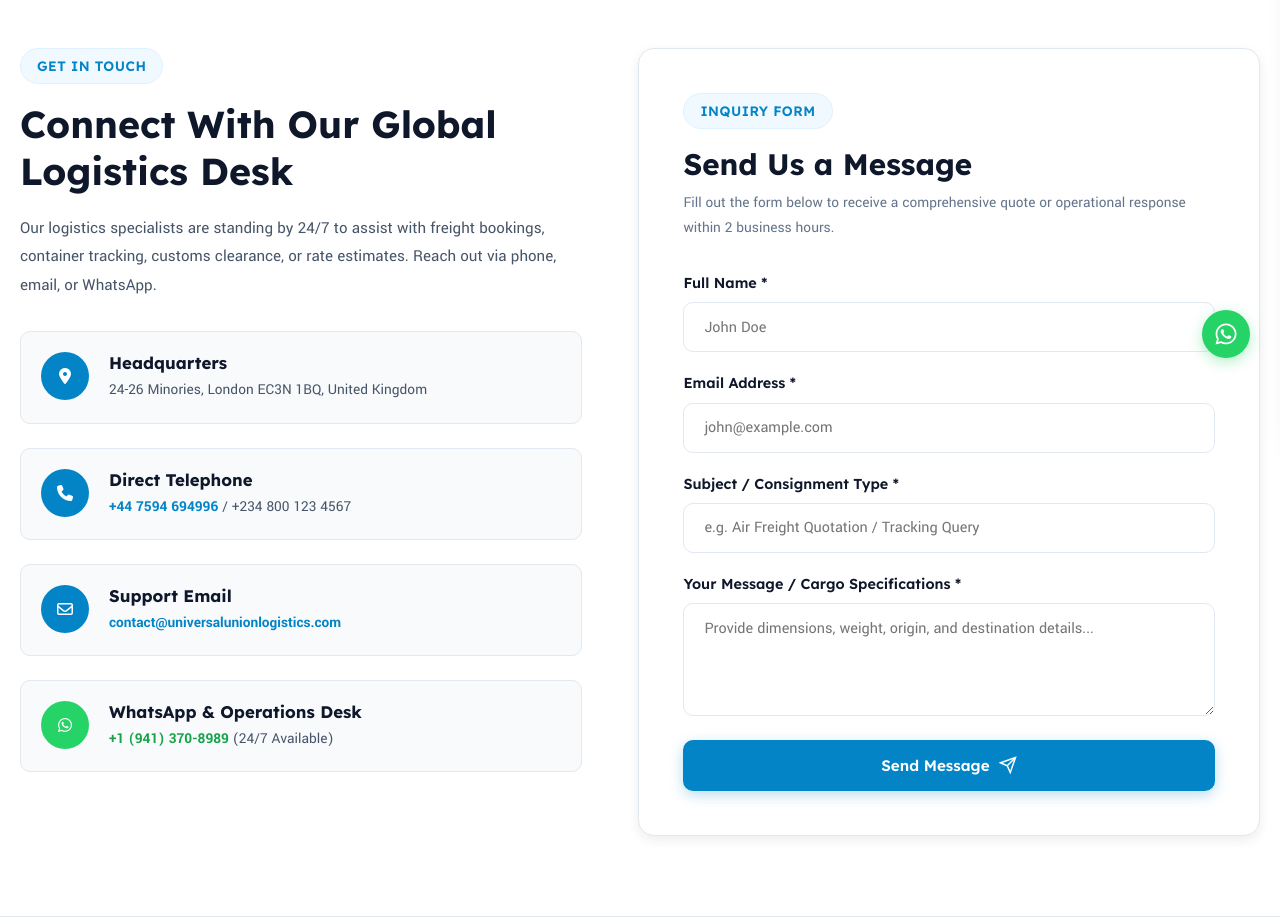
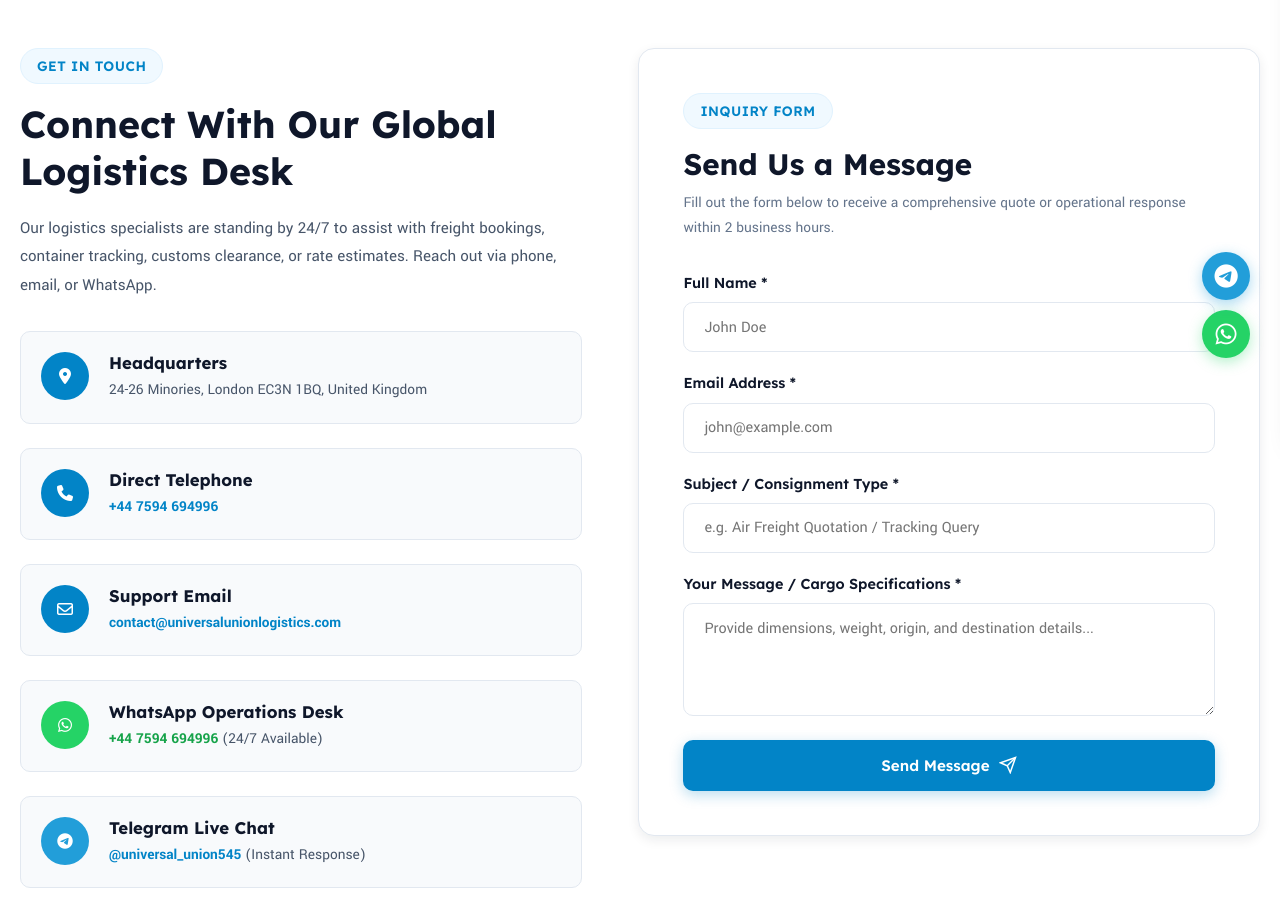
Before and after one commit to wajobusiness/Logisticscript, a PHP site: page /contact.html in a window 1280 px wide. Shown: the part 352-1269 px from the top of the page. Run offline with PHP 8.4, Linux system fonts and the light colour scheme.

Commit message:
Add Telegram live chat link and floating widget

```diff
--- a/about.html
+++ b/about.html
@@ -393,6 +393,7 @@
                     <a href="https://twitter.com" target="_blank" aria-label="Twitter"><i class="fa-brands fa-x-twitter"></i></a>
                     <a href="https://linkedin.com" target="_blank" aria-label="LinkedIn"><i class="fa-brands fa-linkedin-in"></i></a>
                     <a href="https://wa.me/447594694996" target="_blank" aria-label="WhatsApp"><i class="fa-brands fa-whatsapp"></i></a>
+                    <a href="https://t.me/universal_union545" target="_blank" aria-label="Telegram"><i class="fa-brands fa-telegram"></i></a>
                 </div>
             </div>
         </div>
@@ -401,6 +402,9 @@
     <!-- Floating Buttons -->
     <button class="scroll-to-top" aria-label="Scroll to top"><svg width="20" height="20" viewBox="0 0 24 24" fill="none" stroke="currentColor" stroke-width="2.5"><polyline points="18 15 12 9 6 15"></polyline></svg></button>
     <a href="https://wa.me/447594694996" target="_blank" class="whatsapp-float" aria-label="Chat on WhatsApp"><i class="fa-brands fa-whatsapp" style="font-size: 1.5rem;"></i></a>
+    <a href="https://t.me/universal_union545" target="_blank" class="telegram-float" aria-label="Chat on Telegram">
+        <i class="fa-brands fa-telegram" style="font-size: 1.5rem;"></i>
+    </a>
 
     <script src="assets/js/sky-logistics.js"></script>
 </body>
--- a/assets/css/sky-logistics.css
+++ b/assets/css/sky-logistics.css
@@ -1535,6 +1535,48 @@ img {
   color: #ffffff;
 }
 
+.telegram-float {
+  position: fixed;
+  bottom: 148px;
+  right: 30px;
+  width: 48px;
+  height: 48px;
+  border-radius: 50%;
+  background-color: #229ed9;
+  color: #ffffff;
+  box-shadow: 0 4px 14px rgba(34, 158, 217, 0.4);
+  display: flex;
+  align-items: center;
+  justify-content: center;
+  z-index: 999;
+  transition: var(--transition);
+}
+.telegram-float:hover {
+  transform: scale(1.08);
+  color: #ffffff;
+}
+
+@media (max-width: 640px) {
+  .scroll-to-top {
+    bottom: 20px;
+    right: 20px;
+    width: 42px;
+    height: 42px;
+  }
+  .whatsapp-float {
+    bottom: 74px;
+    right: 20px;
+    width: 42px;
+    height: 42px;
+  }
+  .telegram-float {
+    bottom: 126px;
+    right: 20px;
+    width: 42px;
+    height: 42px;
+  }
+}
+
 /* ==========================================================================
    FORM CONTROLS (Common to Contact, Tracking, Admin)
    ========================================================================== */
--- a/contact.html
+++ b/contact.html
@@ -135,7 +135,7 @@
                             <div>
                                 <h4 style="font-size: 1.05rem; margin-bottom: 0.25rem;">Direct Telephone</h4>
                                 <p style="margin: 0; color: var(--text-body); font-size: 0.95rem;">
-                                    <a href="tel:+447594694996" style="color: var(--primary); font-weight: 600;">+44 7594 694996</a> / +234 800 123 4567
+                                    <a href="tel:+447594694996" style="color: var(--primary); font-weight: 600;">+44 7594 694996</a>
                                 </p>
                             </div>
                         </div>
@@ -153,15 +153,28 @@
                             </div>
                         </div>
 
-                        <!-- Business Hours / WhatsApp -->
+                        <!-- WhatsApp Live Chat -->
                         <div style="display: flex; align-items: flex-start; gap: 1.25rem; padding: 1.25rem; background-color: var(--bg-light); border-radius: var(--radius-md); border: 1px solid var(--border-color);">
                             <div class="btn-circle-icon" style="background-color: #25d366; flex-shrink: 0;">
                                 <i class="fa-brands fa-whatsapp"></i>
                             </div>
                             <div>
-                                <h4 style="font-size: 1.05rem; margin-bottom: 0.25rem;">WhatsApp & Operations Desk</h4>
+                                <h4 style="font-size: 1.05rem; margin-bottom: 0.25rem;">WhatsApp Operations Desk</h4>
                                 <p style="margin: 0; color: var(--text-body); font-size: 0.95rem;">
-                                    <a href="https://wa.me/19413708989" target="_blank" style="color: #16a34a; font-weight: 600;">+1 (941) 370-8989</a> (24/7 Available)
+                                    <a href="https://wa.me/447594694996" target="_blank" style="color: #16a34a; font-weight: 600;">+44 7594 694996</a> (24/7 Available)
+                                </p>
+                            </div>
+                        </div>
+
+                        <!-- Telegram Live Chat -->
+                        <div style="display: flex; align-items: flex-start; gap: 1.25rem; padding: 1.25rem; background-color: var(--bg-light); border-radius: var(--radius-md); border: 1px solid var(--border-color);">
+                            <div class="btn-circle-icon" style="background-color: #229ed9; flex-shrink: 0;">
+                                <i class="fa-brands fa-telegram"></i>
+                            </div>
+                            <div>
+                                <h4 style="font-size: 1.05rem; margin-bottom: 0.25rem;">Telegram Live Chat</h4>
+                                <p style="margin: 0; color: var(--text-body); font-size: 0.95rem;">
+                                    <a href="https://t.me/universal_union545" target="_blank" style="color: #0284c7; font-weight: 600;">@universal_union545</a> (Instant Response)
                                 </p>
                             </div>
                         </div>
@@ -234,7 +247,7 @@
                     <ul class="footer-contact-list">
                         <li class="footer-contact-item"><i class="fa-regular fa-envelope"></i><a href="mailto:contact@universalunionlogistics.com">contact@universalunionlogistics.com</a></li>
                         <li class="footer-contact-item"><i class="fa-solid fa-location-dot"></i><span>24-26 Minories, London EC3N 1BQ, United Kingdom</span></li>
-                        <li class="footer-contact-item"><i class="fa-brands fa-whatsapp"></i><a href="https://wa.me/19413708989" target="_blank">+1 (941) 370-8989</a></li>
+                        <li class="footer-contact-item"><i class="fa-brands fa-whatsapp"></i><a href="https://wa.me/447594694996" target="_blank">+44 7594 694996</a></li>
                     </ul>
                 </div>
 
@@ -277,14 +290,18 @@
                     <a href="https://facebook.com" target="_blank" aria-label="Facebook"><i class="fa-brands fa-facebook-f"></i></a>
                     <a href="https://twitter.com" target="_blank" aria-label="Twitter"><i class="fa-brands fa-x-twitter"></i></a>
                     <a href="https://linkedin.com" target="_blank" aria-label="LinkedIn"><i class="fa-brands fa-linkedin-in"></i></a>
-                    <a href="https://wa.me/19413708989" target="_blank" aria-label="WhatsApp"><i class="fa-brands fa-whatsapp"></i></a>
+                    <a href="https://wa.me/447594694996" target="_blank" aria-label="WhatsApp"><i class="fa-brands fa-whatsapp"></i></a>
+                    <a href="https://t.me/universal_union545" target="_blank" aria-label="Telegram"><i class="fa-brands fa-telegram"></i></a>
                 </div>
             </div>
         </div>
     </footer>
 
     <button class="scroll-to-top" aria-label="Scroll to top"><svg width="20" height="20" viewBox="0 0 24 24" fill="none" stroke="currentColor" stroke-width="2.5"><polyline points="18 15 12 9 6 15"></polyline></svg></button>
-    <a href="https://wa.me/19413708989" target="_blank" class="whatsapp-float" aria-label="Chat on WhatsApp"><i class="fa-brands fa-whatsapp" style="font-size: 1.5rem;"></i></a>
+    <a href="https://wa.me/447594694996" target="_blank" class="whatsapp-float" aria-label="Chat on WhatsApp"><i class="fa-brands fa-whatsapp" style="font-size: 1.5rem;"></i></a>
+    <a href="https://t.me/universal_union545" target="_blank" class="telegram-float" aria-label="Chat on Telegram">
+        <i class="fa-brands fa-telegram" style="font-size: 1.5rem;"></i>
+    </a>
 
     <script src="assets/js/sky-logistics.js"></script>
 </body>
--- a/faq.html
+++ b/faq.html
@@ -271,6 +271,9 @@
 
     <button class="scroll-to-top" aria-label="Scroll to top"><svg width="20" height="20" viewBox="0 0 24 24" fill="none" stroke="currentColor" stroke-width="2.5"><polyline points="18 15 12 9 6 15"></polyline></svg></button>
     <a href="https://wa.me/447594694996" target="_blank" class="whatsapp-float" aria-label="Chat on WhatsApp"><i class="fa-brands fa-whatsapp" style="font-size: 1.5rem;"></i></a>
+    <a href="https://t.me/universal_union545" target="_blank" class="telegram-float" aria-label="Chat on Telegram">
+        <i class="fa-brands fa-telegram" style="font-size: 1.5rem;"></i>
+    </a>
 
     <script src="assets/js/sky-logistics.js"></script>
 </body>
--- a/index.html
+++ b/index.html
@@ -630,6 +630,7 @@
                     <a href="https://twitter.com" target="_blank" aria-label="Twitter"><i class="fa-brands fa-x-twitter"></i></a>
                     <a href="https://linkedin.com" target="_blank" aria-label="LinkedIn"><i class="fa-brands fa-linkedin-in"></i></a>
                     <a href="https://wa.me/447594694996" target="_blank" aria-label="WhatsApp"><i class="fa-brands fa-whatsapp"></i></a>
+                    <a href="https://t.me/universal_union545" target="_blank" aria-label="Telegram"><i class="fa-brands fa-telegram"></i></a>
                 </div>
             </div>
         </div>
@@ -642,6 +643,9 @@
     <a href="https://wa.me/447594694996" target="_blank" class="whatsapp-float" aria-label="Chat on WhatsApp">
         <i class="fa-brands fa-whatsapp" style="font-size: 1.5rem;"></i>
     </a>
+    <a href="https://t.me/universal_union545" target="_blank" class="telegram-float" aria-label="Chat on Telegram">
+        <i class="fa-brands fa-telegram" style="font-size: 1.5rem;"></i>
+    </a>
 
     <!-- Core Interactive Scripts -->
     <script src="assets/js/sky-logistics.js"></script>
--- a/privacy.html
+++ b/privacy.html
@@ -200,5 +200,8 @@
     <a href="https://wa.me/447594694996" target="_blank" class="whatsapp-float" aria-label="Chat on WhatsApp">
         <i class="fa-brands fa-whatsapp" style="font-size: 1.5rem;"></i>
     </a>
+    <a href="https://t.me/universal_union545" target="_blank" class="telegram-float" aria-label="Chat on Telegram">
+        <i class="fa-brands fa-telegram" style="font-size: 1.5rem;"></i>
+    </a>
 </body>
 </html>
--- a/services.html
+++ b/services.html
@@ -414,6 +414,7 @@
                     <a href="https://twitter.com" target="_blank" aria-label="Twitter"><i class="fa-brands fa-x-twitter"></i></a>
                     <a href="https://linkedin.com" target="_blank" aria-label="LinkedIn"><i class="fa-brands fa-linkedin-in"></i></a>
                     <a href="https://wa.me/447594694996" target="_blank" aria-label="WhatsApp"><i class="fa-brands fa-whatsapp"></i></a>
+                    <a href="https://t.me/universal_union545" target="_blank" aria-label="Telegram"><i class="fa-brands fa-telegram"></i></a>
                 </div>
             </div>
         </div>
@@ -421,6 +422,9 @@
 
     <button class="scroll-to-top" aria-label="Scroll to top"><svg width="20" height="20" viewBox="0 0 24 24" fill="none" stroke="currentColor" stroke-width="2.5"><polyline points="18 15 12 9 6 15"></polyline></svg></button>
     <a href="https://wa.me/447594694996" target="_blank" class="whatsapp-float" aria-label="Chat on WhatsApp"><i class="fa-brands fa-whatsapp" style="font-size: 1.5rem;"></i></a>
+    <a href="https://t.me/universal_union545" target="_blank" class="telegram-float" aria-label="Chat on Telegram">
+        <i class="fa-brands fa-telegram" style="font-size: 1.5rem;"></i>
+    </a>
 
     <script src="assets/js/sky-logistics.js"></script>
 </body>
--- a/terms.html
+++ b/terms.html
@@ -200,5 +200,8 @@
     <a href="https://wa.me/447594694996" target="_blank" class="whatsapp-float" aria-label="Chat on WhatsApp">
         <i class="fa-brands fa-whatsapp" style="font-size: 1.5rem;"></i>
     </a>
+    <a href="https://t.me/universal_union545" target="_blank" class="telegram-float" aria-label="Chat on Telegram">
+        <i class="fa-brands fa-telegram" style="font-size: 1.5rem;"></i>
+    </a>
 </body>
 </html>
--- a/track.html
+++ b/track.html
@@ -223,6 +223,12 @@
     </footer>
 
     <button class="scroll-to-top" aria-label="Scroll to top"><svg width="20" height="20" viewBox="0 0 24 24" fill="none" stroke="currentColor" stroke-width="2.5"><polyline points="18 15 12 9 6 15"></polyline></svg></button>
+    <a href="https://wa.me/447594694996" target="_blank" class="whatsapp-float" aria-label="Chat on WhatsApp">
+        <i class="fa-brands fa-whatsapp" style="font-size: 1.5rem;"></i>
+    </a>
+    <a href="https://t.me/universal_union545" target="_blank" class="telegram-float" aria-label="Chat on Telegram">
+        <i class="fa-brands fa-telegram" style="font-size: 1.5rem;"></i>
+    </a>
     <script src="assets/js/sky-logistics.js"></script>
 </body>
 </html>
--- a/track/index.html
+++ b/track/index.html
@@ -202,6 +202,12 @@
     </footer>
 
     <button class="scroll-to-top" aria-label="Scroll to top"><svg width="20" height="20" viewBox="0 0 24 24" fill="none" stroke="currentColor" stroke-width="2.5"><polyline points="18 15 12 9 6 15"></polyline></svg></button>
+    <a href="https://wa.me/447594694996" target="_blank" class="whatsapp-float" aria-label="Chat on WhatsApp">
+        <i class="fa-brands fa-whatsapp" style="font-size: 1.5rem;"></i>
+    </a>
+    <a href="https://t.me/universal_union545" target="_blank" class="telegram-float" aria-label="Chat on Telegram">
+        <i class="fa-brands fa-telegram" style="font-size: 1.5rem;"></i>
+    </a>
     <script src="../assets/js/sky-logistics.js"></script>
 </body>
 </html>
--- a/track/print.php
+++ b/track/print.php
@@ -190,7 +190,7 @@ if (isset($_GET['num']) && $_GET['num'] != "") {
                     </div>
                     <p style="color: var(--text-muted); font-size: 0.9rem; margin-top: 0.25rem;">
                         24-26 Minories, London EC3N 1BQ, United Kingdom<br>
-                        Tel/WhatsApp: +44 7594 694996 | Email: <?php echo htmlspecialchars($settings_data['email_address'] ?? 'contact@universalunionlogistics.com'); ?><br>
+                        Tel/WhatsApp: +44 7594 694996 | Telegram: @universal_union545 | Email: <?php echo htmlspecialchars($settings_data['email_address'] ?? 'contact@universalunionlogistics.com'); ?><br>
                         Web: <?php echo htmlspecialchars($settings_data['site_url'] ?? 'https://universalunionlogistics.com'); ?>
                     </p>
                 </div>
--- a/track/tracking.php
+++ b/track/tracking.php
@@ -524,6 +524,9 @@ if (isset($_POST['search']) || isset($_SESSION['search_P'])) {
     <a href="https://wa.me/447594694996" target="_blank" class="whatsapp-float" aria-label="Chat on WhatsApp">
         <i class="fa-brands fa-whatsapp" style="font-size: 1.5rem;"></i>
     </a>
+    <a href="https://t.me/universal_union545" target="_blank" class="telegram-float" aria-label="Chat on Telegram">
+        <i class="fa-brands fa-telegram" style="font-size: 1.5rem;"></i>
+    </a>
     <script src="../assets/js/sky-logistics.js"></script>
 </body>
 </html>
```
Also changed, not shown: Documentation.html (+10 -5 lines).
